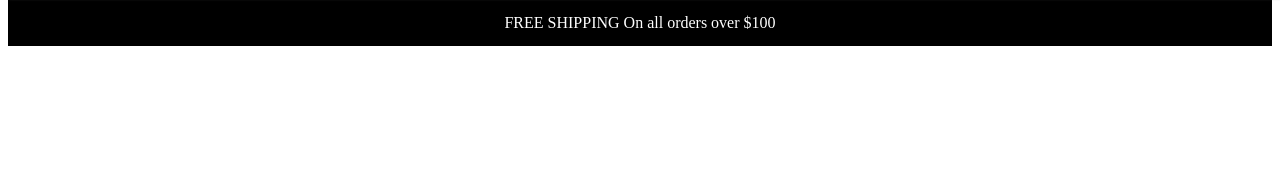
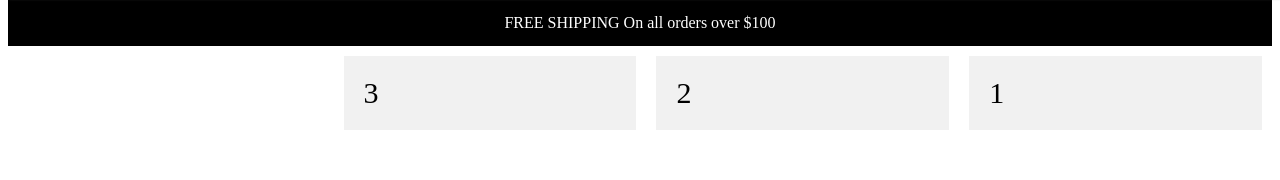
Before and after one commit to Vera25-O/clothline, a React (Create React App) app in the folder my-app/: page /blogs in a window 1280 px wide. Shown: the part 139-319 px from the top of the page. Built offline with nearby package versions, Linux system fonts and the light colour scheme.

Commit message:
modified css

```diff
--- a/my-app/src/Components/Blog.js
+++ b/my-app/src/Components/Blog.js
@@ -1,7 +1,11 @@
 function Blog(){
     return(
         <div>
-
+<div class="flex-container">
+  <div>1</div>
+  <div>2</div>
+  <div>3</div>
+</div>
         </div>
     );
 }
--- a/my-app/src/Components/Navone.js
+++ b/my-app/src/Components/Navone.js
@@ -2,7 +2,7 @@ function Navone()
 {
     return(
 <div className="navone">
-
+<image src="https://encrypted-tbn0.gstatic.com/images?q=tbn:ANd9GcSU8Iisdd7RFZYlklKuZS1ggYQPybAIEGOrzg&usqp=CAU" alt="icon"/>
 </div>
     )
 }
--- a/my-app/src/index.css
+++ b/my-app/src/index.css
@@ -127,8 +127,21 @@ h5 {
   margin: 0.9vh;
   margin-right: 2.5vh;
   padding: 20px;
-  font-size: 30px;
   height: 50vh;
   width: 20%;
   float: right;
 }
+/* blog css */
+.flex-container {
+
+  background-color: DodgerBlue;
+}
+
+.flex-container > div {
+  background-color: #f1f1f1;
+  margin: 10px;
+  width: 20%;
+  float: right;
+  padding: 20px;
+  font-size: 30px;
+}
```
